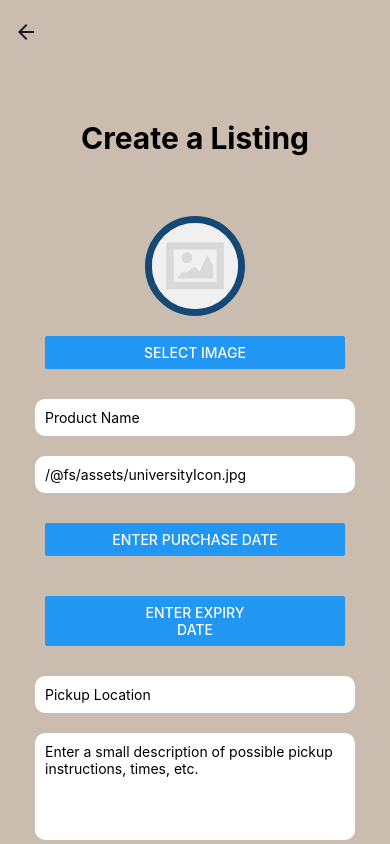
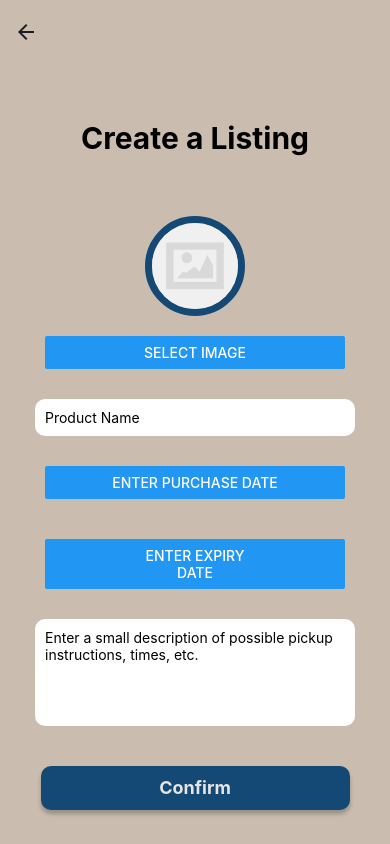
Before and after one commit to walkeknow/mas-food-for-students, a React Native app: screen /CreateListing in a window 390 px wide. Built offline with nearby package versions, Linux system fonts and the light colour scheme; what react-native-root-siblings would draw is missing.

Commit message:
Update UI

```diff
--- a/modules/CreateListingScreen.tsx
+++ b/modules/CreateListingScreen.tsx
@@ -184,12 +184,6 @@ const CreateListingScreen = ({ navigation, route }: any) => {
           onChangeText={(newName) => setName(newName)}
           value={name}
         />
-        <TextInput
-          style={styles.textinput}
-          placeholder="University"
-          onChangeText={(newUniversity) => setUniversity(newUniversity)}
-          value={university}
-        />
         <View style={styles.sidebyside}>
           <View style={styles.defaultbutton}>
             <Button
@@ -227,12 +221,6 @@ const CreateListingScreen = ({ navigation, route }: any) => {
           )}
         </View>
         <TextInput
-          style={styles.textinput}
-          placeholder="Pickup Location"
-          onChangeText={(newLocation) => setAddress(newLocation)}
-          value={address}
-        />
-        <TextInput
           style={styles.multilinetextinput}
           multiline={true}
           placeholder="Enter a small description of possible pickup instructions, times, etc."
@@ -246,15 +234,11 @@ const CreateListingScreen = ({ navigation, route }: any) => {
             if (name === "") error_message += "Please enter a product name.\n";
             if (image === Images.productPlaceholder)
               error_message += "Please choose a product image.\n";
-            if (university === "")
-              error_message += "Please enter a university.\n";
             if (formatBought === "invalid")
               error_message +=
                 "Please enter the date the product was purchased.\n";
             if (formatExpire === "invalid")
               error_message += "Please enter an expiration date.\n";
-            if (address === "")
-              error_message += "Please enter a pickup location.\n";
             if (pickup === "")
               error_message += "Please enter a pickup description.\n";
             if (error_message != "") {
@@ -292,7 +276,7 @@ const CreateListingScreen = ({ navigation, route }: any) => {
                       expires: formatExpire,
                       image: "",
                       id: id,
-                      name: data.name,
+                      name: name,
                       pickup: "\n" + pickup,
                       // TODO: get the current user's name
                       seller_id: uid,
```
